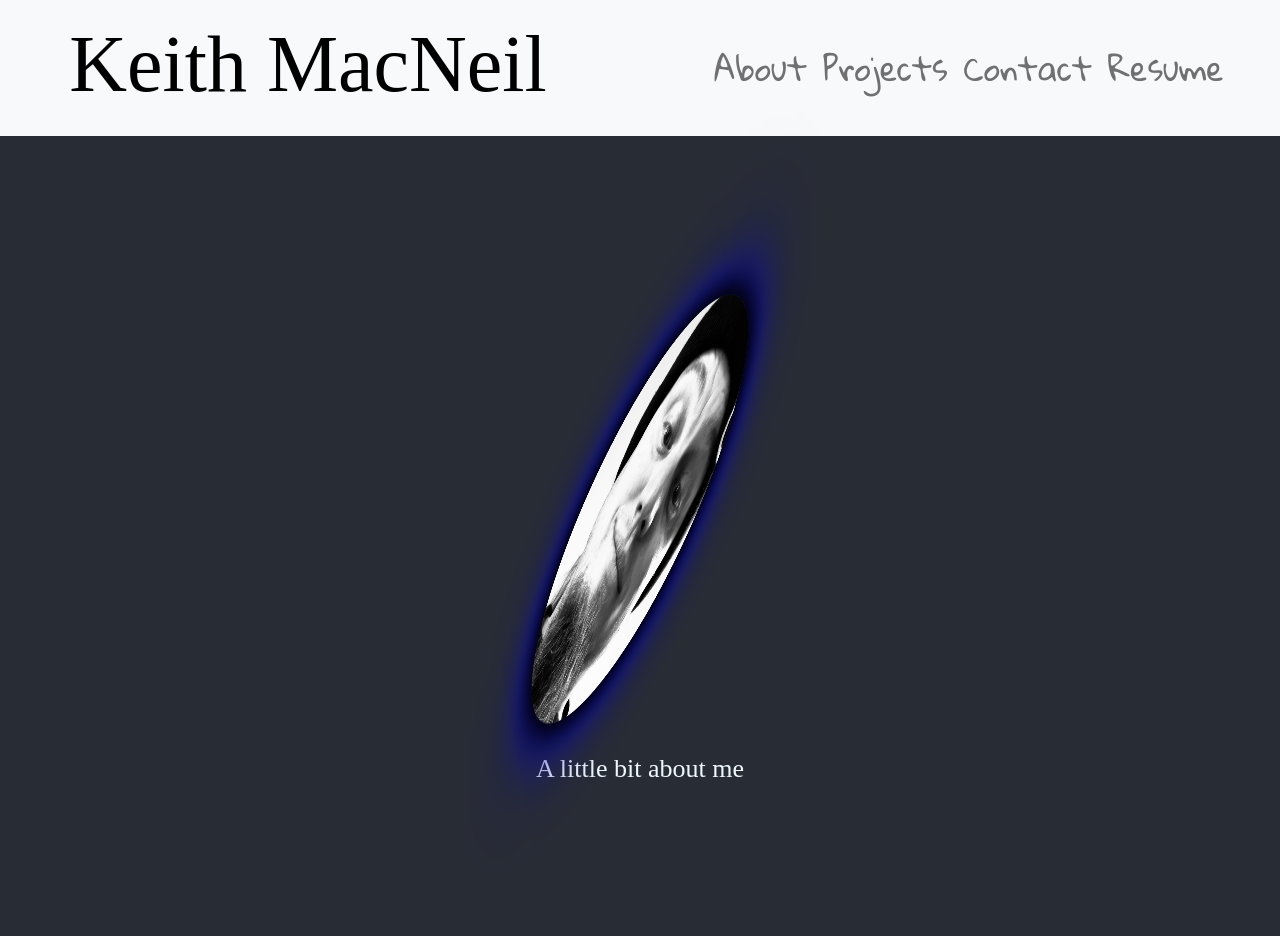
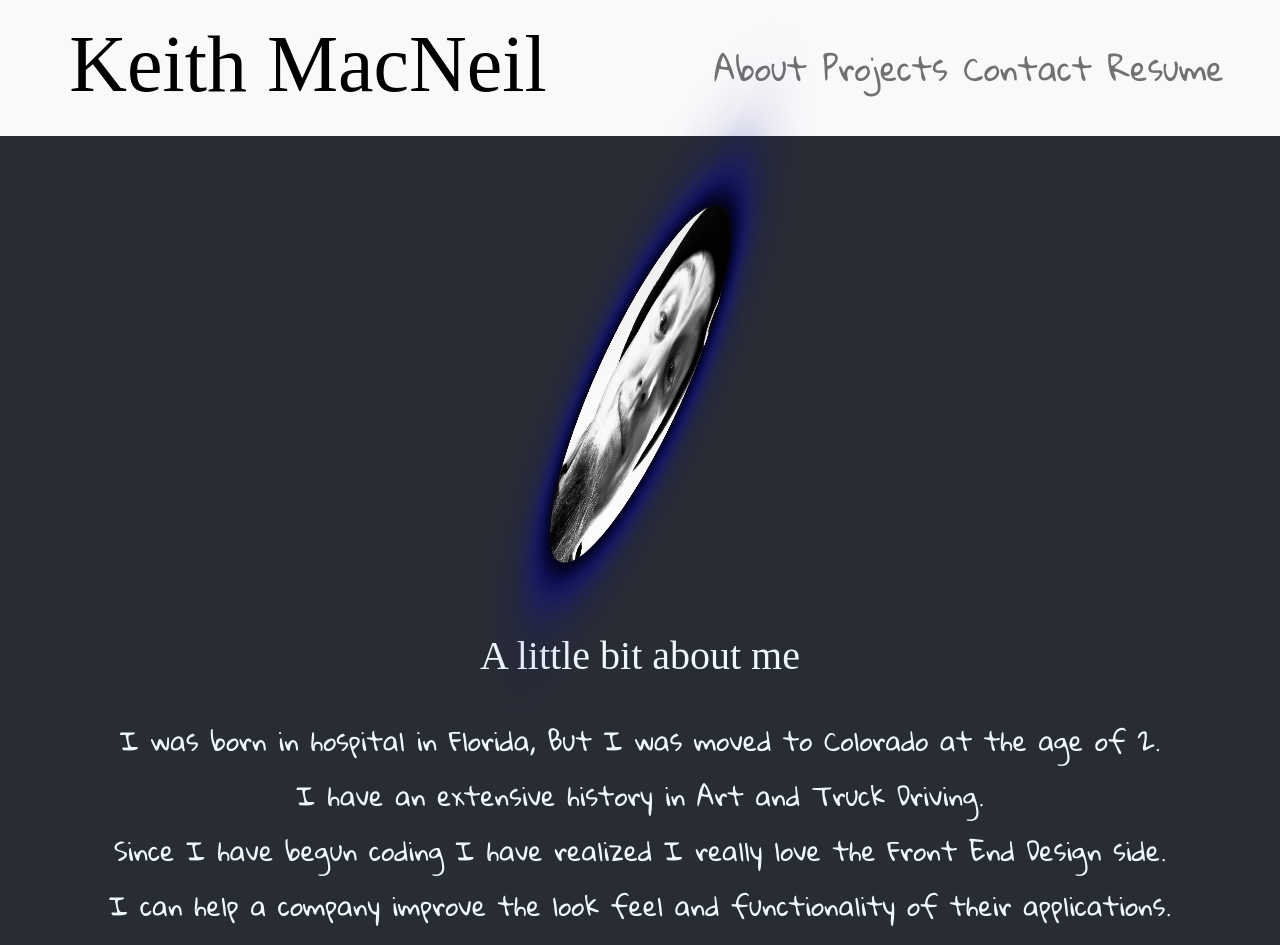
Before and after one commit to Kmac5000/React_Portfolio, a React (Create React App) app: page / in a window 1280 px wide. Shown: the top 945 px of the page. Built offline with nearby package versions, Linux system fonts and the light colour scheme; a web font is replaced by a local one.

Commit message:
about bio

```diff
--- a/src/App.css
+++ b/src/App.css
@@ -1,5 +1,9 @@
 p {
   color: aliceblue;
+  font-family: "Gloria Hallelujah", cursive;
+}
+
+.bio-header {
   font-family: "Splash", cursive;
 }
 
@@ -8,7 +12,7 @@ p {
 }
 
 .App-logo {
-  height: 60vmin;
+  height: 50vmin;
   pointer-events: none;
   border-radius: 100%;
   box-shadow: 0rem 0rem 2rem 1rem black, 0 0 5rem blue, 0 0 10rem darkblue;
--- a/src/components/About.js
+++ b/src/components/About.js
@@ -3,8 +3,25 @@ import "../../src/App.css";
 function About() {
   return (
     <section className="App-header" id="about-area">
-      <img src="face.png" className="App-logo" alt="face" />
-      <p>A little bit about me</p>
+      <img src="face.png" className="App-logo my-5" alt="face" />
+      <h1 className="bio-header ">A little bit about me</h1>
+      <hr />
+      <p>
+        I was born in hospital in Florida, But I was moved to Colorado at the
+        age of 2.
+      </p>
+      <p>I have an extensive history in Art and Truck Driving.</p>
+      <p>
+        Since I have begun coding I have realized I really love the Front End
+        Design side.
+      </p>
+      <p>
+        I can help a company improve the look feel and functionality of their
+        applications.
+      </p>
+      <p>
+        I am great with react, and css, and have lots of experience with design.
+      </p>
     </section>
   );
 }
```
